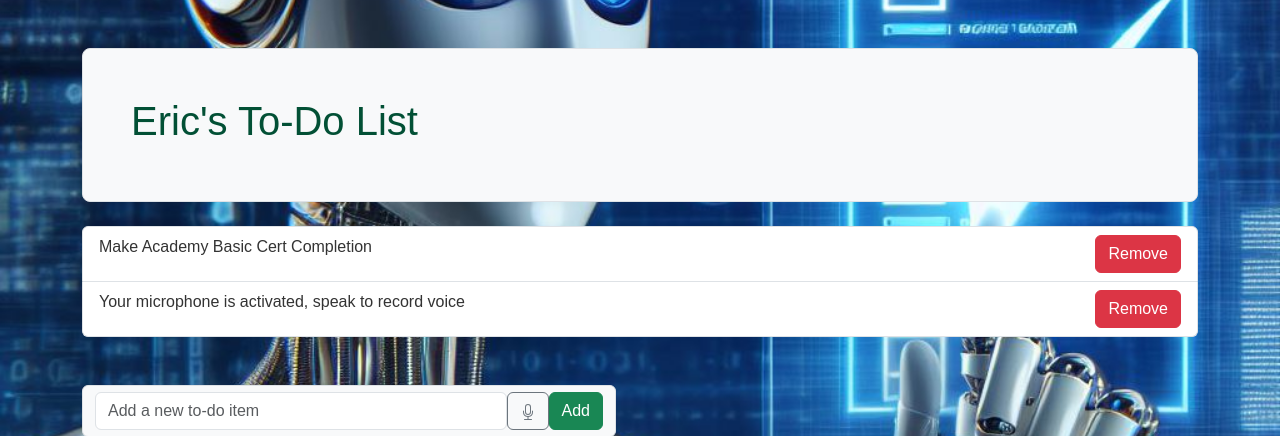
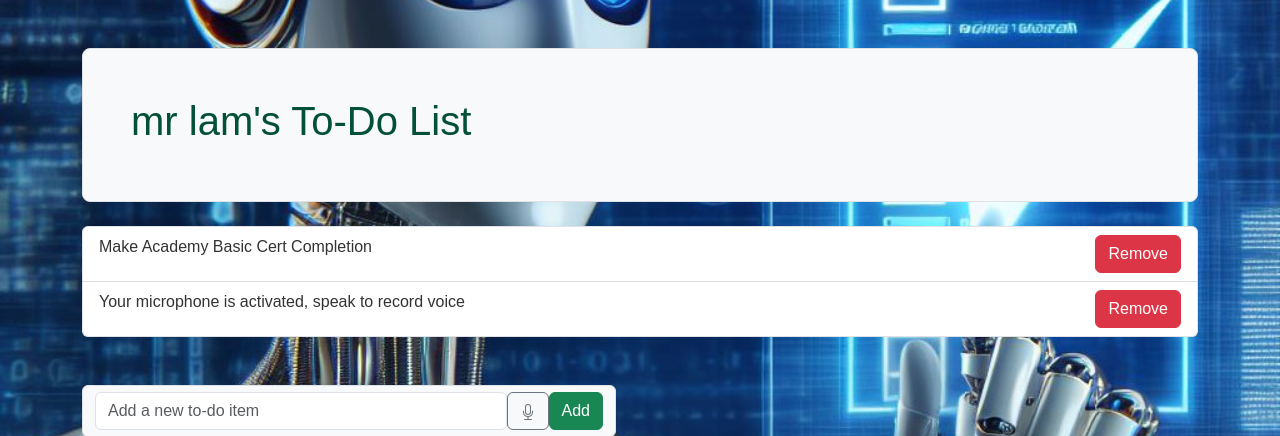
Before and after one commit to EriicLam/MyToDoAPP, a Flask app: page / in a window 1280 px wide. Shown: the top 436 px of the page. Run offline with Flask 3, Linux system fonts and the light colour scheme.

Commit message:
mid save

```diff
--- a/templates/index.html
+++ b/templates/index.html
@@ -12,7 +12,7 @@
         <br/>
         <br/>
         <div class="h-100 p-5 bg-body-tertiary border rounded-3">
-             <h1>Eric's To-Do List</h1>
+             <h1>mr lam's To-Do List</h1>
         </div>
         <br />
         <div class="row">
```
